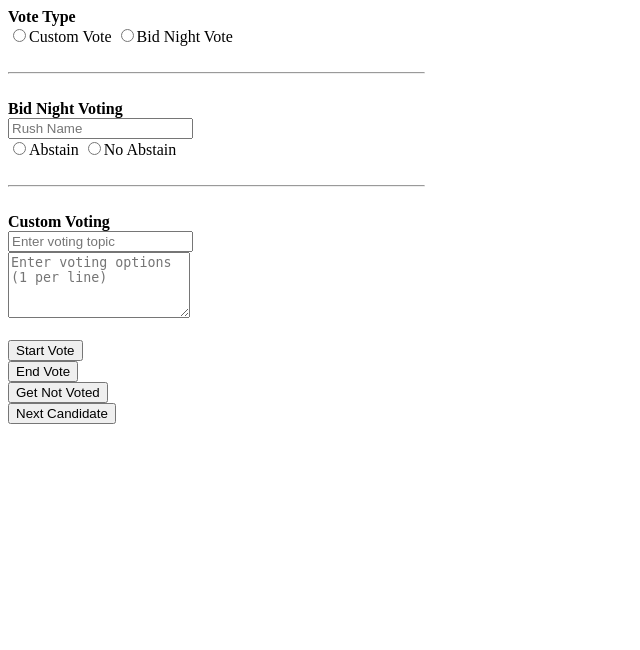
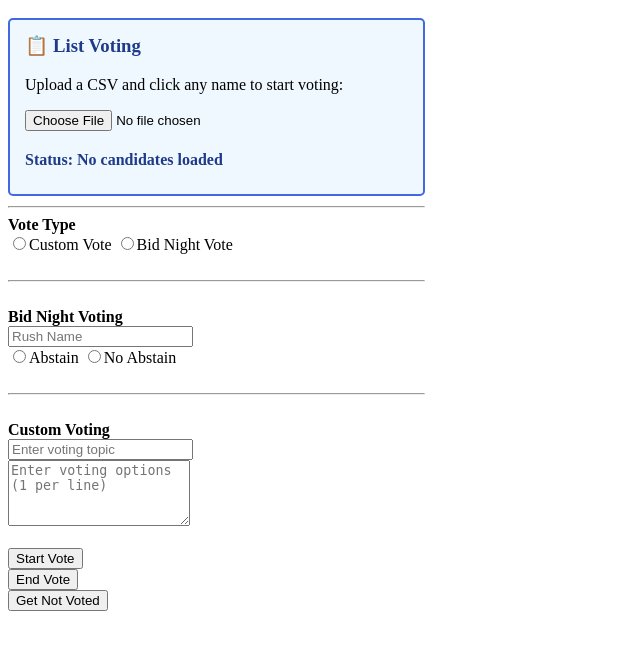
Before and after one commit to AKPsi-OT/akpsi_vote_server, a Flask app: template templates/admin.html in a window 1280 px wide. Shown: the top 650 px of the page, without its empty margins (0-640 px from the left). Run offline with Flask 2, Linux system fonts and the light colour scheme; the template is opened without the code that fills it, so the values that code supplies are empty; some libraries are stand-ins or nearby versions.

Commit message:
Update admin.html

```diff
--- a/templates/admin.html
+++ b/templates/admin.html
@@ -62,43 +62,64 @@
                 socket.emit('get_not_voted');
                 return false;
             })
-            // -----------------------------
-            // CSV Upload + Next Candidate JS
-            // -----------------------------
-$('form#upload_csv input[type="file"]').on('change', function(event){
+
+            // ============================================
+            // 🚀 ADD NEW JAVASCRIPT HERE (LOCATION #1)
+            // ============================================
+
+            // List Voting JavaScript
+            $('#upload_list_csv').on('change', function(event){
                 var formData = new FormData();
                 formData.append('file', this.files[0]);
 
                 $.ajax({
-        url: '/upload_csv',
+                    url: '/upload_candidate_list',
                     type: 'POST',
                     data: formData,
                     contentType: false,
                     processData: false,
                     success: function(data){
-            alert(data);
-            // Immediately fetch first candidate
-            $.get('/next_candidate', function(first){
-                if(first !== "No more candidates"){
-                    $('#name').val(first);
-                }
-            });
+                        $('#list_status').html('<strong>Status:</strong> ' + data.message);
+                        displayCandidateList(data.candidates);
                     },
-        error: function(err){
-            alert("Error uploading CSV.");
+                    error: function(xhr){
+                        alert("Error uploading candidate list: " + xhr.responseText);
                     }
                 });
             });
 
-            $('#next_candidate').click(function() {
-                $.get('/next_candidate', function(data) {
-                    if(data === "No more candidates"){
-                        alert("No more candidates in the list.");
-                    } else {
-                        $('#name').val(data);  // fill the Rush Name input
+            function displayCandidateList(candidates) {
+                var html = '<h4>Click a name to start voting:</h4><div class="candidate-grid">';
+
+                candidates.forEach(function(candidate, index) {
+                    html += '<button class="candidate-btn" onclick="startVoteOnCandidate(\'' +
+                           candidate + '\')">' + candidate + '</button>';
+                });
+
+                html += '</div>';
+                $('#candidate_list_display').html(html);
+            }
+
+            window.startVoteOnCandidate = function(candidateName) {
+                $('#c2').append("<br><b>LIST VOTE:</b> Starting vote on " + candidateName + "<br>");
+
+                socket.emit('start_list_vote', {
+                    'name': candidateName,
+                    'abstain': 'true'
+                });
+            }
+
+            // Load existing candidate list on page load
+            $.get('/get_candidate_list', function(data) {
+                if (data.candidates && data.candidates.length > 0) {
+                    $('#list_status').html('<strong>Status:</strong> ' + data.candidates.length + ' candidates loaded');
+                    displayCandidateList(data.candidates);
                 }
             });
-            });
+
+            // ============================================
+            // END OF NEW JAVASCRIPT
+            // ============================================
             // -----------------------------
             // Catch window closing event and send a socket disconnect event
             window.onbeforeunload = function(){
@@ -106,6 +127,61 @@ $('form#upload_csv input[type="file"]').on('change', function(event){
             }
         });
     </script>
+    <!-- ============================================ -->
+    <!-- 🚀 ADD NEW CSS HERE (LOCATION #2) -->
+    <!-- ============================================ -->
+    <style>
+        .list-voting-section {
+            background-color: #f0f8ff;
+            padding: 15px;
+            margin: 10px 0;
+            border-radius: 5px;
+            border: 2px solid #4169E1;
+        }
+        .list-voting-section h3 {
+            color: #1e3a8a;
+            margin-top: 0;
+        }
+        .candidate-grid {
+            display: grid;
+            grid-template-columns: repeat(auto-fill, minmax(200px, 1fr));
+            gap: 10px;
+            margin-top: 15px;
+            max-height: 300px;
+            overflow-y: auto;
+        }
+        .candidate-btn {
+            background: #4169E1;
+            color: white;
+            border: none;
+            padding: 10px 15px;
+            border-radius: 5px;
+            cursor: pointer;
+            transition: background 0.3s;
+            font-size: 14px;
+        }
+        .candidate-btn:hover {
+            background: #1e40af;
+            transform: translateY(-1px);
+        }
+        .candidate-btn:active {
+            background: #1e3a8a;
+            transform: translateY(0);
+        }
+        #upload_list_csv {
+            width: 100%;
+            margin-bottom: 10px;
+        }
+        #list_status {
+            color: #1e3a8a;
+            font-weight: bold;
+            margin: 10px 0;
+        }
+    </style>
+    <!-- ============================================ -->
+    <!-- END OF NEW CSS -->
+    <!-- ============================================ -->
+
 </head>
 <body>
     <div id="wrapper">
@@ -116,6 +192,25 @@ $('form#upload_csv input[type="file"]').on('change', function(event){
         <div style="width: 100%; display: table;">
             <div style="display: table-row">
                 <div id="c1" style="width: 33%; display: table-cell;">
+                    <!-- ============================================ -->
+                    <!-- 🚀 ADD NEW HTML HERE (LOCATION #3) -->
+                    <!-- ============================================ -->
+                    <div class="list-voting-section">
+                        <h3>📋 List Voting</h3>
+                        <p>Upload a CSV and click any name to start voting:</p>
+
+                        <input type="file" id="upload_list_csv" accept=".csv">
+                        <div id="list_status">Status: No candidates loaded</div>
+
+                        <div id="candidate_list_display">
+                            <!-- Candidate buttons will appear here -->
+                        </div>
+                    </div>
+
+                    <hr>
+                    <!-- ============================================ -->
+                    <!-- END OF NEW HTML -->
+                    <!-- ============================================ -->
                     <form id="start">
                         <label><b>Vote Type</b></label><br>
                         <label><input type="radio" name="custom" value="true">Custom Vote</label>
@@ -143,13 +238,6 @@ $('form#upload_csv input[type="file"]').on('change', function(event){
                     <form id="names">
                         <input type="submit" value="Get Not Voted">
                     </form>
-                    <!-- -----------------------------
-                         Next Candidate Button
-                         ----------------------------- -->
-                    <button id="next_candidate" type="button">Next Candidate</button>
-                    <br><br>
-                    <!-- ----------------------------- -->
-
                 </div>
 
                 <div id="c2" style="width: 33%; display: table-cell;overflow-y: scroll;"></div>
```
Lines whose indentation alone changed are shown as unchanged.
